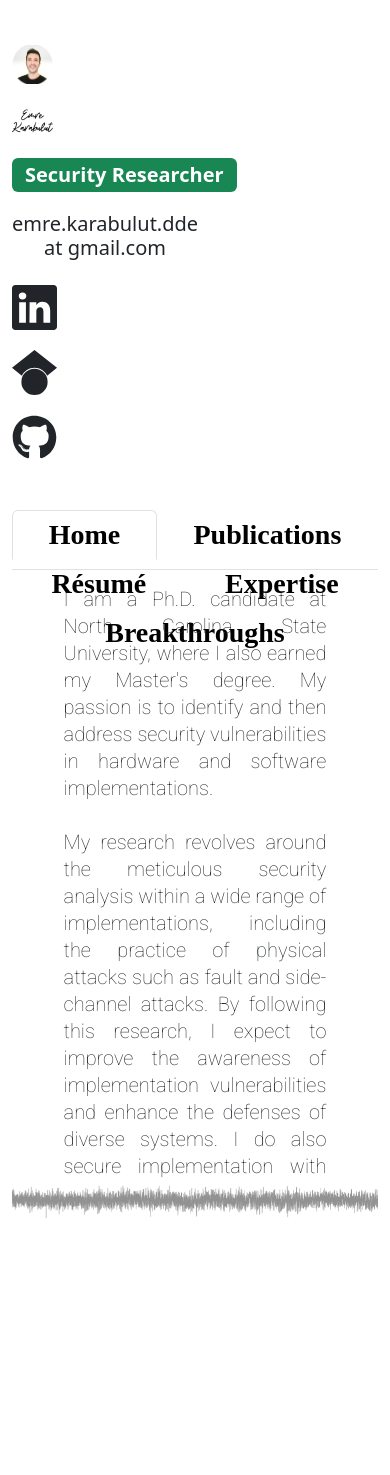
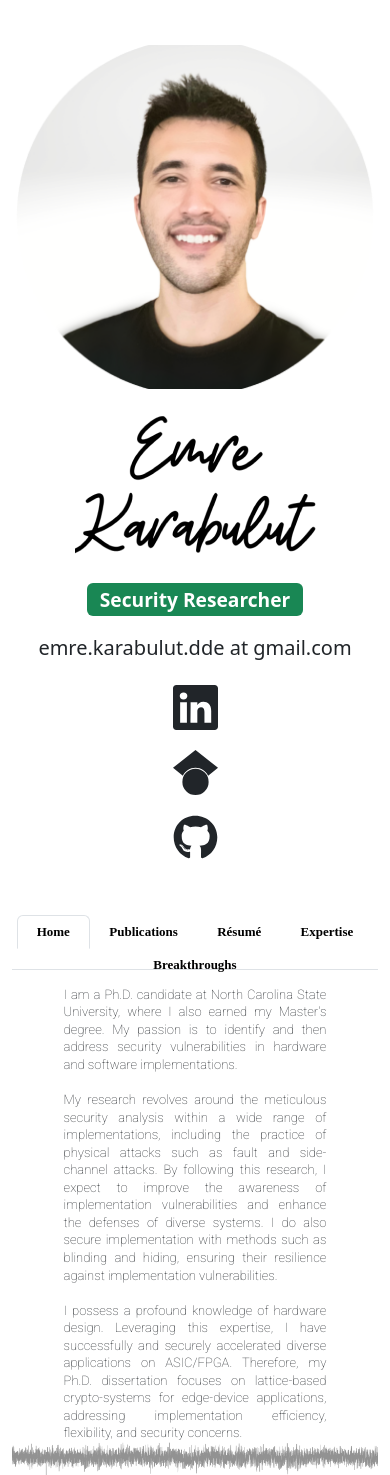
Before and after one commit to frkrbltn/portfolio, a React (Create React App) app: page / in a window 390 px wide. Before the commit the page ends 1218 px from the top, so only its background shows below. Built offline with nearby package versions, Linux system fonts and the light colour scheme; a web font is replaced by a local one.

Commit message:
webdesign for mobile device

```diff
--- a/src/App.scss
+++ b/src/App.scss
@@ -29,3 +29,12 @@
   height: 45px;
   margin: 10px auto;
 }
+
+@media only screen and (max-width: 576px) {
+  /* other rules */
+
+  .tab-style {
+    font-size: 13px; /* Adjust as needed */
+    padding: 5px; /* Adjust as needed */
+  }
+}
--- a/src/App.tsx
+++ b/src/App.tsx
@@ -32,8 +32,8 @@ function App() {
     <Container style={{ marginTop: "30px" }} className="App" fluid>
       <Row>
         <Col
-          xs={2}
-          md={2}
+          xs={{ span: 12, order: 2 }}
+          md={{ span: 2, order: 1 }}
           lg={2}
           style={{
             display: "flex",
@@ -45,17 +45,19 @@ function App() {
             src={require("./images/emre-pic.png")}
             className="img-fluid"
             style={{ width: "auto", height: "auto", margin: "15px auto" }}
+            fluid
           />
           <Image
             src={require("./images/emre-signature.png")}
             style={{ width: "auto", height: "auto", margin: "10px auto 45px" }}
             className="img-fluid"
+            fluid
           />
           <Badge
             bg="success"
             style={{
               margin: "-20px auto 5px auto",
-              fontSize: "20px",
+              fontSize: "1.2rem",
             }}
           >
             Security Researcher
@@ -73,11 +75,9 @@ function App() {
           <FaGithub className="icon-style" onClick={openGithub} />
         </Col>
         <Col
-          xs={12}
-          sm={10}
-          md={8}
+          xs={{ span: 12, order: 2 }}
+          md={{ span: 2, order: 1 }}
           lg={10}
-          xl={10}
           style={{
             marginTop: "40px",
             maxHeight: "80vh", // Set this to desired height
--- a/src/components/scssFiles/Breakthroughs.scss
+++ b/src/components/scssFiles/Breakthroughs.scss
@@ -12,3 +12,19 @@
   margin: auto;
   padding: 0 15px;
 }
+
+@media only screen and (max-width: 576px) {
+  /* other rules */
+  .font-custom-style {
+    font-size: 13px; /* Adjust as needed */
+    padding: 5px; /* Adjust as needed */
+    display: flex;
+    justify-content: center;
+    align-items: center;
+    font-family: "Roboto", serif;
+    width: 80%;
+    margin: auto;
+    padding: 0 15px; // Add some space around the text on smaller screens
+    text-align: justify;
+  }
+}
--- a/src/components/scssFiles/Expertise.scss
+++ b/src/components/scssFiles/Expertise.scss
@@ -10,14 +10,18 @@
   text-align: justify;
 }
 
-@media (max-width: 992px) {
+@media only screen and (max-width: 576px) {
+  /* other rules */
   .expertise-custom-style {
-    font-size: 20px;
+    font-size: 13px; /* Adjust as needed */
+    padding: 5px; /* Adjust as needed */
+    display: flex;
+    justify-content: center;
+    align-items: center;
+    font-family: "Roboto", serif;
+    width: 80%;
+    margin: auto;
+    padding: 0 15px; // Add some space around the text on smaller screens
+    text-align: justify;
   }
 }
-
-@media (max-width: 768px) {
-  .expertise-custom-style {
-    font-size: 18px;
-  }
-}
--- a/src/components/scssFiles/HomeParagraph.scss
+++ b/src/components/scssFiles/HomeParagraph.scss
@@ -12,14 +12,18 @@
   text-align: justify;
 }
 
-@media (max-width: 992px) {
+@media only screen and (max-width: 576px) {
+  /* other rules */
   .home-page-style {
-    font-size: 24px;
+    font-size: 13px; /* Adjust as needed */
+    padding: 5px; /* Adjust as needed */
+    display: flex;
+    justify-content: center;
+    align-items: center;
+    font-family: "Roboto", serif;
+    width: 80%;
+    margin: auto;
+    padding: 0 15px; // Add some space around the text on smaller screens
+    text-align: justify;
   }
 }
-
-@media (max-width: 768px) {
-  .home-page-style {
-    font-size: 20px;
-  }
-}
--- a/src/components/scssFiles/Publication.scss
+++ b/src/components/scssFiles/Publication.scss
@@ -15,14 +15,18 @@
   font-weight: bolder;
 }
 
-@media (max-width: 992px) {
+@media only screen and (max-width: 576px) {
+  /* other rules */
   .publication-custom-style {
-    font-size: 18px;
+    font-size: 13px; /* Adjust as needed */
+    padding: 5px; /* Adjust as needed */
+    display: flex;
+    justify-content: center;
+    align-items: center;
+    font-family: "Roboto", serif;
+    width: 80%;
+    margin: auto;
+    padding: 0 15px; // Add some space around the text on smaller screens
+    text-align: justify;
   }
 }
-
-@media (max-width: 768px) {
-  .publication-custom-style {
-    font-size: 16px;
-  }
-}
--- a/src/components/scssFiles/Resume.scss
+++ b/src/components/scssFiles/Resume.scss
@@ -7,7 +7,6 @@
   font-size: 25px;
   width: 75%;
   margin: auto;
-  padding: 0 15px;
   font-weight: bolder;
   text-align: center;
   line-height: normal;
@@ -37,3 +36,29 @@ p {
   font-size: 21px;
   margin-top: 2px;
 }
+
+@media only screen and (max-width: 576px) {
+  /* other rules */
+  .resume-custom-style {
+    font-size: 13px; /* Adjust as needed */
+    padding: 5px; /* Adjust as needed */
+    display: flex;
+    justify-content: center;
+    align-items: center;
+    font-family: "Roboto", serif;
+    width: 80%;
+    margin: auto;
+    padding: 0 15px; // Add some space around the text on smaller screens
+    text-align: justify;
+  }
+
+  p {
+    margin-top: 13px;
+    line-height: 135%;
+  }
+
+  .date {
+    font-size: 13px;
+    margin-top: 2px;
+  }
+}
```
Also changed, not shown: src/images/graph.png (added).
